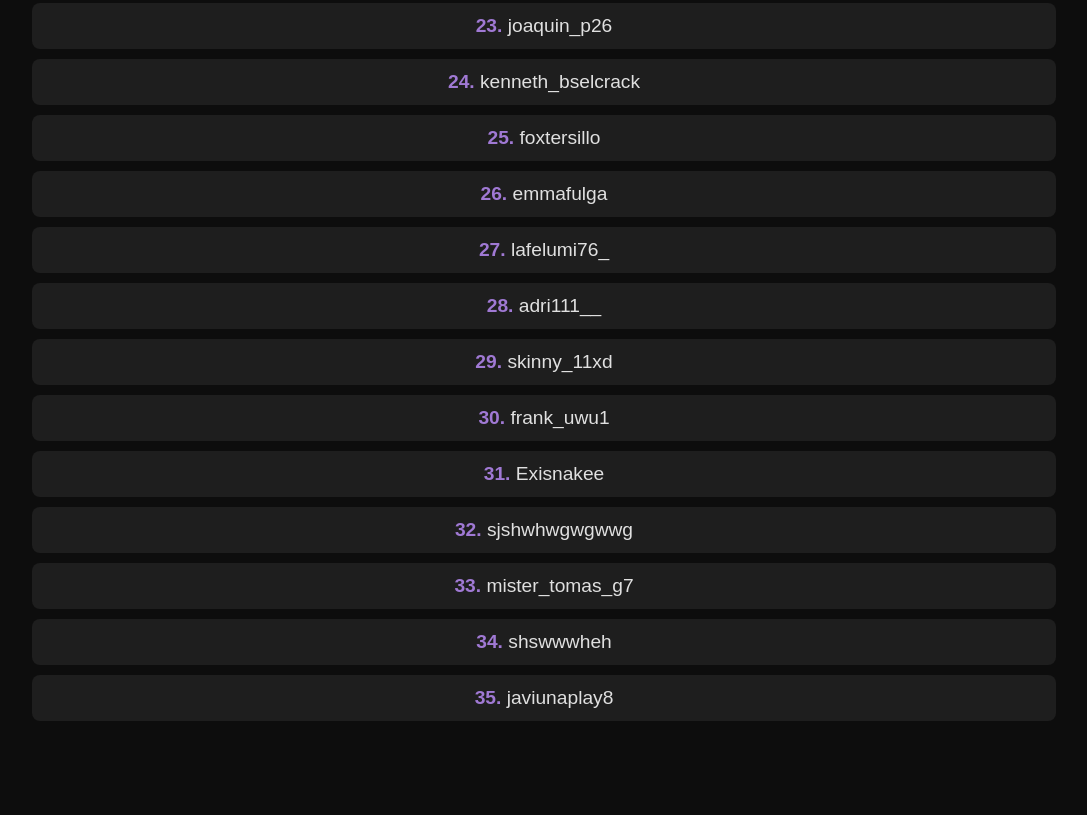
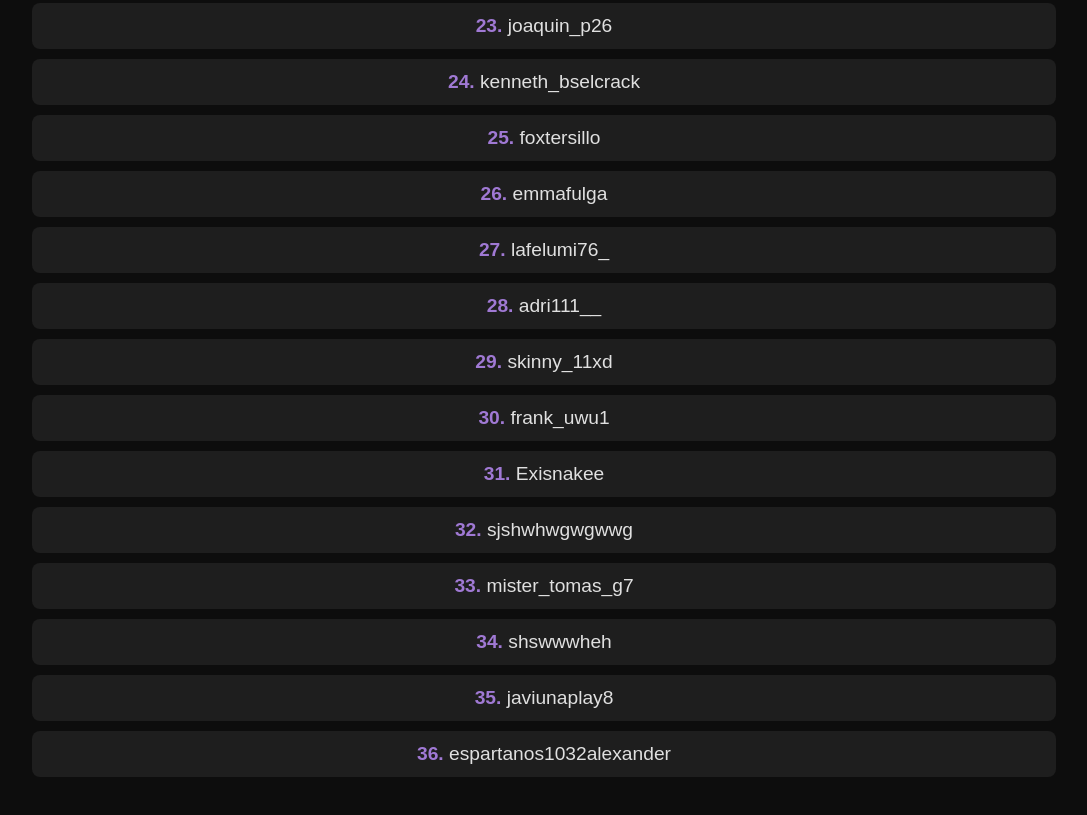
Before and after one commit to LORAKINGG/Sorteos, a plain HTML site: page index.html in a window 1280 px wide. Shown: the part 1404-2219 px from the top of the page, without its empty margins (96-1183 px from the left). Before the commit the page ends 2165 px from the top, so only its background shows below. Drawn offline with Linux system fonts and the light colour scheme.

Commit message:
Update index.html

```diff
--- a/index.html
+++ b/index.html
@@ -92,6 +92,7 @@
             <li><span class="highlight">33.</span> mister_tomas_g7</li>
             <li><span class="highlight">34.</span> shswwwheh</li>
             <li><span class="highlight">35.</span> javiunaplay8</li>
+            <li><span class="highlight">36.</span> espartanos1032alexander</li>
         </ul>
     </div>
 </body>
```
